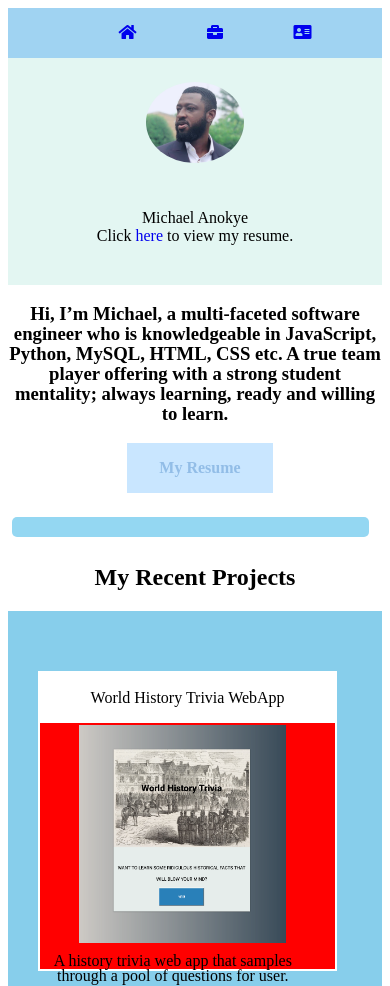
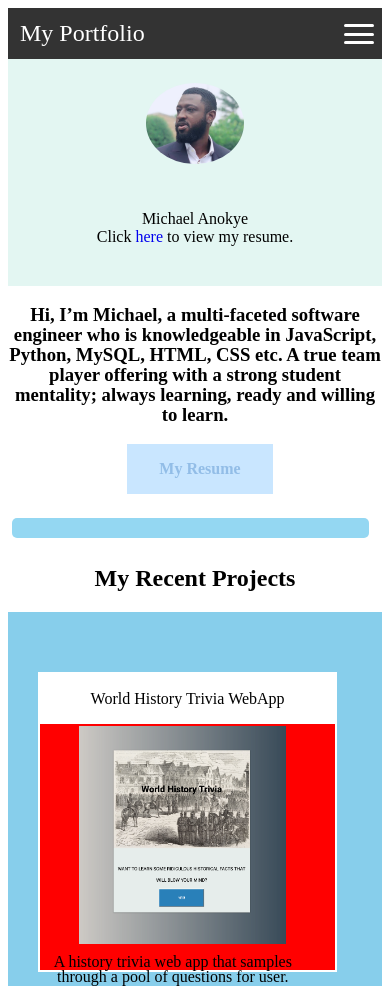
Before and after one commit to michaelanokyej/portfolio, a plain HTML site: page index.html in a window 390 px wide. Shown: the top 986 px of the page. Drawn offline with nearby package versions, Linux system fonts and the light colour scheme.

Commit message:
added navbar

```diff
--- a/assets/css/main.css
+++ b/assets/css/main.css
@@ -233,21 +233,57 @@ hr{
 }
 
 .navbar{
-	background-color: #A0D3F2;
+	display: flex;
+	justify-content: space-between;
+	align-items: center;
+	background-color: #333;
 	color: white;
-	margin: 0;
+	/*margin: 0;*/
 	width: 100%
 }
 
-.navButtons {
+
+
+.navLinks li a{
+	color: white;
+	padding: 1rem;
+	display: block;
+}
+
+.navLinks ul{
+	margin: 0;
+	padding: 0;
 	display: flex;
-	justify-content: space-evenly;
-	list-style: none;
-	height: 50px;
-	margin-top: 0;
-	margin-bottom: 0;
-	/*color: #E9EAF2;*/
 }
+
+.brandTitle{
+	font-size: 1.5rem;
+	margin: .5em;
+}
+
+.brandTitle a{
+	color: white;
+}
+
+.toggle-button{
+	position: absolute;
+	top: 1.5rem;
+	right: 1rem;
+	display: none;
+	flex-direction: column;
+	justify-content: space-between;
+	width: 30px;
+	height: 20px;
+}
+
+.toggle-button .bar{
+	height: 3px;
+	width: 100%;
+	background-color: white;
+	border-radius: 10px;
+}
+
+
 
 #header, #footer {
 	background-color: #E3F6F2;
@@ -382,3 +418,37 @@ li > a:hover, li > a:focus{
 	}
 
 }
+
+/*navbar media queries*/
+@media(max-width: 550px){
+	.toggle-button{
+		display: flex;
+	}
+
+	.navLinks{
+	display: none;
+	width: 100%
+	}
+
+	.navbar{
+		flex-direction: column;
+		align-items: flex-start;
+	}
+
+	.navLinks ul{
+		width: 100%;
+		flex-direction: column;
+	}
+
+	.navLinks li{
+		text-align: center;
+	}
+
+	.navLinks li a{
+		padding: .5rem 1rem;
+	}
+
+	.navLinks.active{
+		display: flex;
+	}
+}
--- a/assets/js/portfolio.js
+++ b/assets/js/portfolio.js
@@ -0,0 +1,11 @@
+const toggleButton = $('.toggle-button');
+const	navbarLinks = $('.navLinks');
+
+
+toggleButton.addEventListener('click', function() {
+	navbarLinks.classList.toggle('active');
+});
+
+// $(".toggle-button").click(function(){
+// 	$(".navLinks").toggleClass("active");
+//   });
--- a/index.html
+++ b/index.html
@@ -17,12 +17,17 @@
 
     <!-- Navbar -->
     <nav class="navbar">
-        <div>
-            <ul class="navButtons">
-                <li class="button center"><a href="index.html"><i class="fas fa-home"></i></a></li>
-                <li class="button center"><a href="resume.html" target="_blank"><i class="fas fa-briefcase"></i></a></li>
-                <!-- This will link to the part of the page with the contact form -->
-                    <li class="button center"><a href="#" target="_blank"><i class="fas fa-address-card"></i></a></li>
+        <div class="brandTitle"><a href="index.html">My Portfolio</a></div>
+        <a href="" class="toggle-button">
+            <span class="bar"></span>
+            <span class="bar"></span>
+            <span class="bar"></span>
+        </a>
+        <div class="navLinks">
+            <ul>
+                <li><a href="index.html">Home</a></li>
+                <li><a href="resume.html" target="_blank">About</a></li>
+                <li><a href="#contact">Contact</a></li>
             </ul>
         </div>
     </nav>
```
Also changed, not shown: 2 other files.
